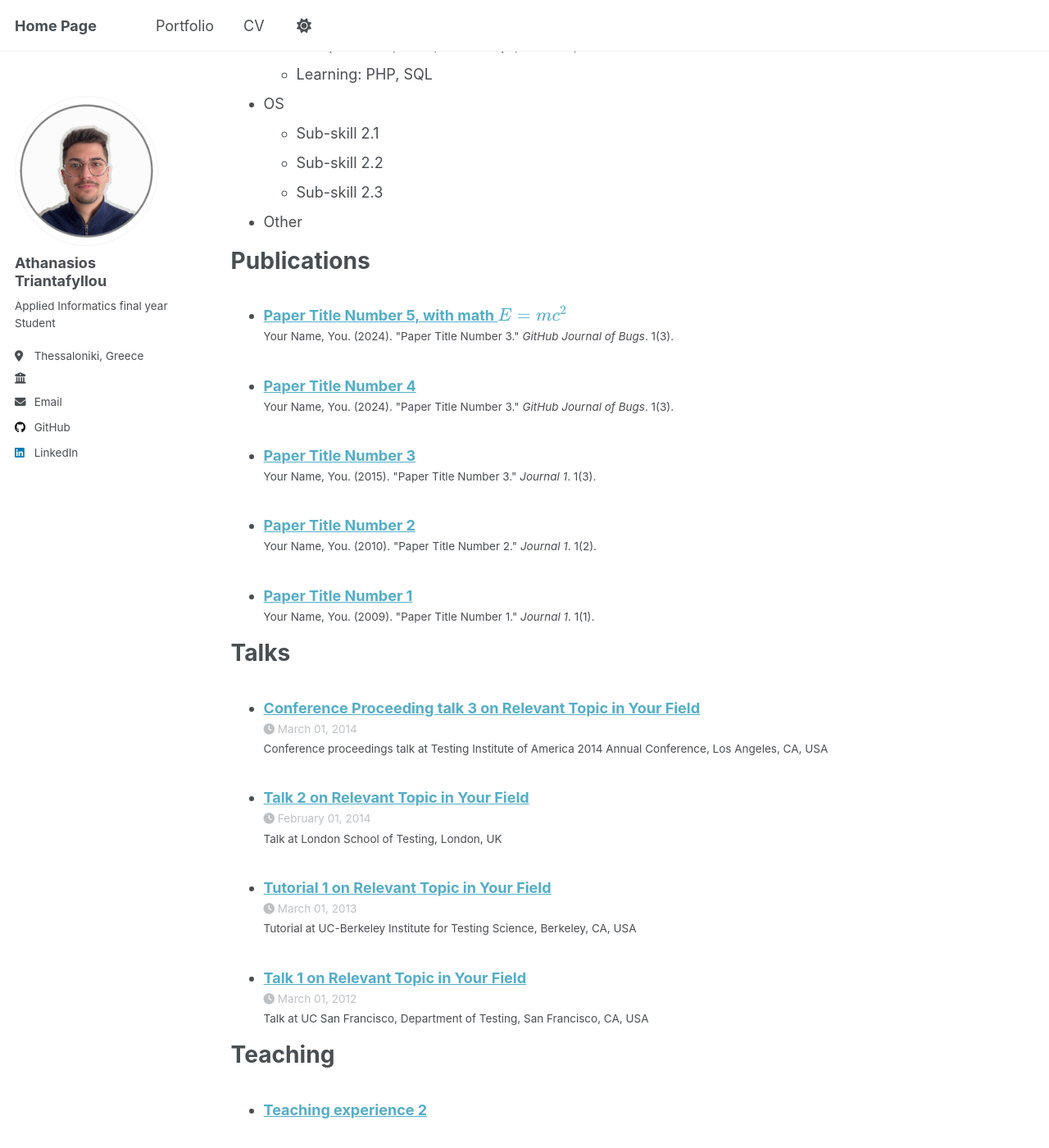
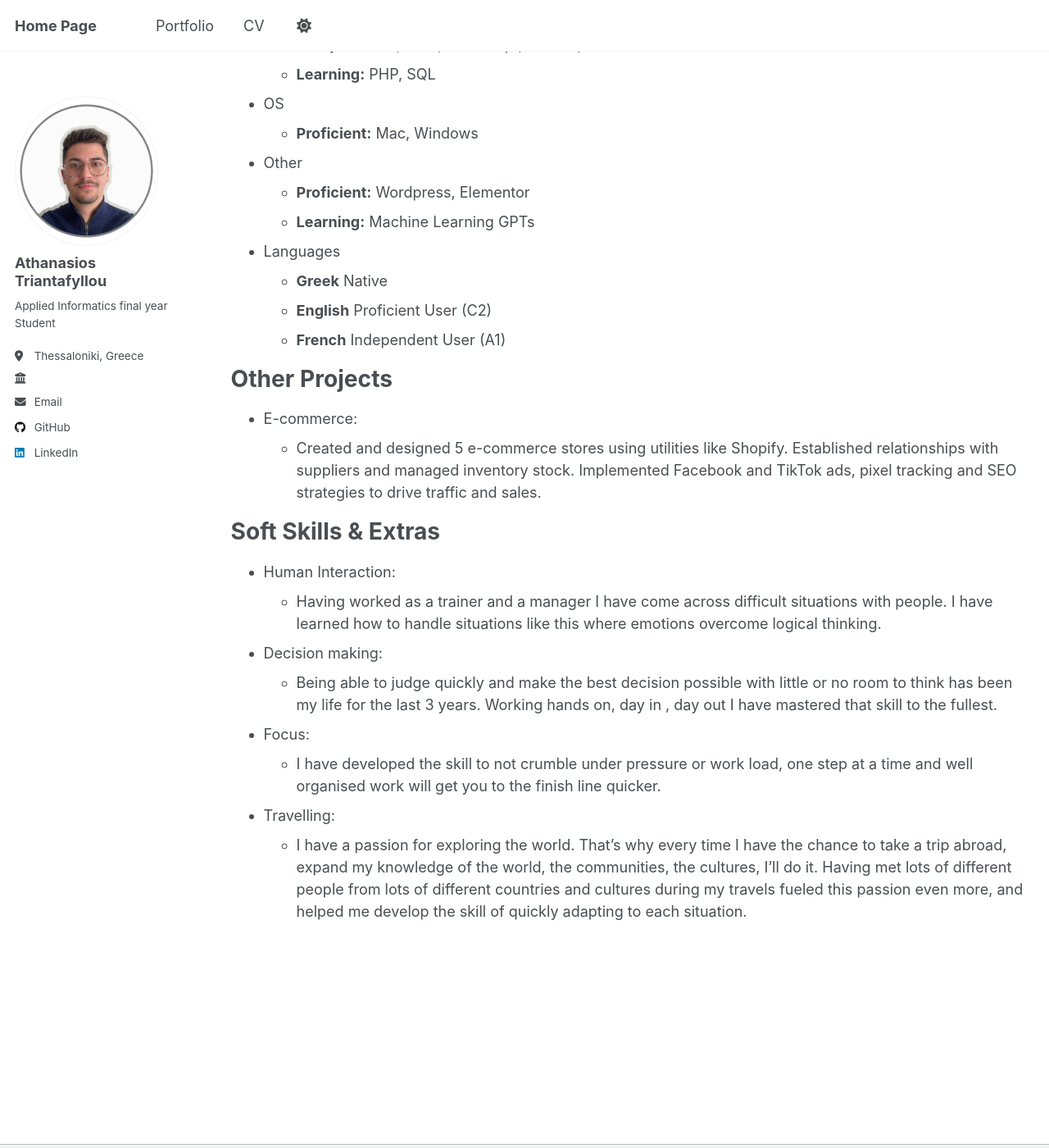
Before and after one commit to AthTriantafyllou/AthTriantafyllou.github.io, a Jekyll site: the page built from _pages/cv.md, in a window 1280 px wide and 1400 px high, scrolled down 796 px. Shown: the whole window at 82% size. Built offline with Jekyll 4.4.1, drawn with Linux system fonts in a browser that asks for light colours; a script that is not in the unit is left out; some of the changed text lies outside the part shown.

Commit message:
Update cv.md

```diff
--- a/_pages/cv.md
+++ b/_pages/cv.md
@@ -34,33 +34,36 @@ Work experience
 Programming and Software Skills
 ======
 * Programming
-  * Proficient: Python
-  * Competent: C, Java, Javascript, HTML5, CSS
-  * Learning: PHP, SQL
+  * <b>Proficient:</b> Python
+  * <b>Competent:</b> C, Java, Javascript, HTML5, CSS
+  * <b>Learning:</b> PHP, SQL
 * OS
-  * Sub-skill 2.1
-  * Sub-skill 2.2
-  * Sub-skill 2.3
+  * <b>Proficient:</b> Mac, Windows
 * Other
+  * <b>Proficient:</b> Wordpress, Elementor
+  * <b>Learning:</b> Machine Learning GPTs
+* Languages
+  * <b>Greek</b> Native
+  * <b>English</b> Proficient User (C2)
+  * <b>French</b> Independent User (A1)
 
-Publications
+
+
+
+Other Projects
 ======
-  <ul>{% for post in site.publications reversed %}
-    {% include archive-single-cv.html %}
-  {% endfor %}</ul>
+* E-commerce:
+  * Created and designed 5 e-commerce stores using utilities like Shopify. Established relationships with suppliers and managed inventory stock. Implemented Facebook and TikTok ads, pixel tracking and SEO strategies to drive traffic and sales.
 
-Talks
+
+
+Soft Skills & Extras
 ======
-  <ul>{% for post in site.talks reversed %}
-    {% include archive-single-talk-cv.html  %}
-  {% endfor %}</ul>
-
-Teaching
-======
-  <ul>{% for post in site.teaching reversed %}
-    {% include archive-single-cv.html %}
-  {% endfor %}</ul>
-
-Service and leadership
-======
-* Currently signed in to 43 different slack teams
+* Human Interaction:
+  * Having worked as a trainer and a manager I have come across difficult situations with people. I have learned how to handle situations like this where emotions overcome logical thinking.
+* Decision making:
+  * Being able to judge quickly and make the best decision possible with little or no room to think has been my life for the last 3 years. Working hands on, day in , day out I have mastered that skill to the fullest.
+* Focus:
+  * I have developed the skill to not crumble under pressure or work load, one step at a time and well organised work will get you to the finish line quicker.
+* Travelling:
+  * I have a passion for exploring the world. That’s why every time I have the chance to take a trip abroad, expand my knowledge of the world, the communities, the cultures, I’ll do it. Having met lots of different people from lots of different countries and cultures during my travels fueled this passion even more, and helped me develop the skill of quickly adapting to each situation.
```
